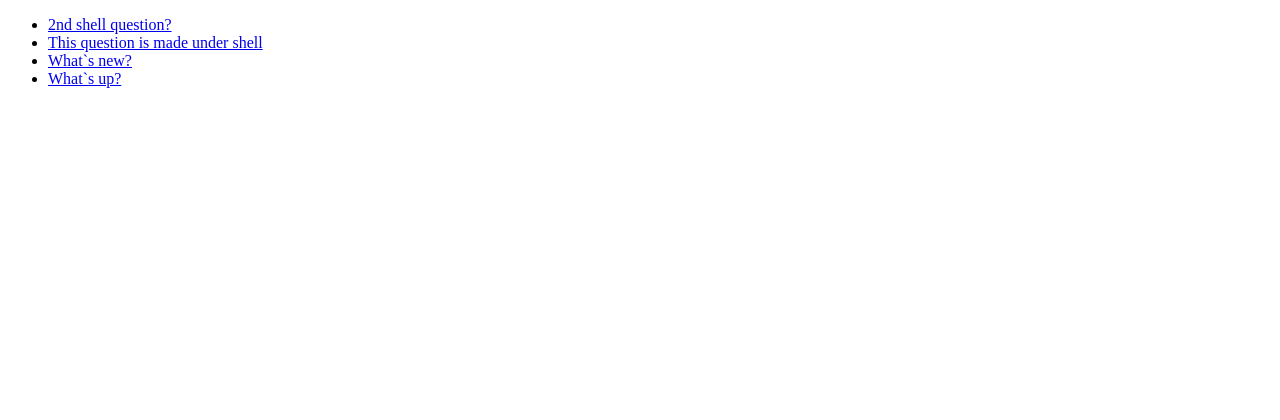
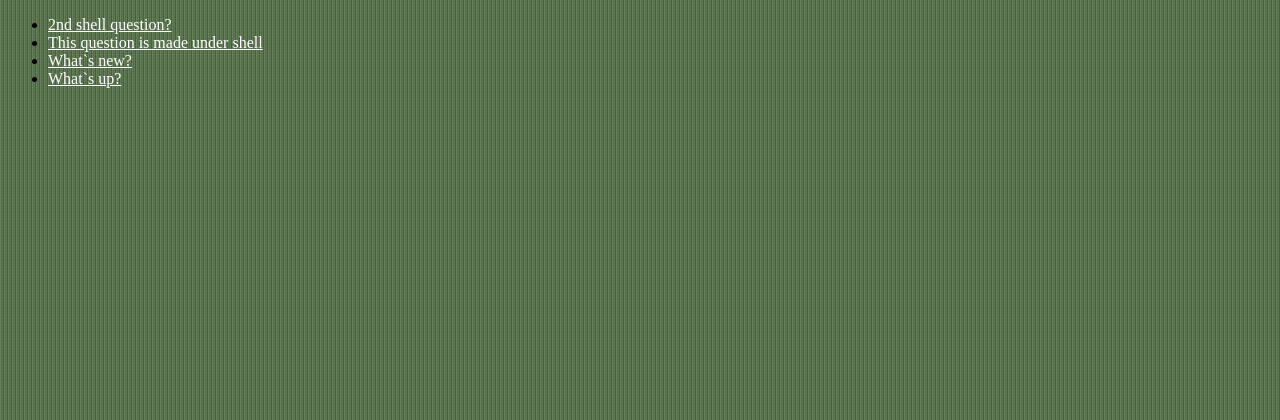
Before and after one commit to ilya-gasanov/tutorial_django_app, a Django app: page /polls/ in a window 1280 px wide. Shown: the top 420 px of the page. Run offline with Django 3.2, Linux system fonts and the light colour scheme; data comes from the database, SQL or seed files in the repository; both versions use the stored data as it was after the commit.

Commit message:
some static added

```diff
--- /dev/null
+++ b/polls/static/polls/style.css
@@ -0,0 +1,12 @@
+li a {
+    color: white;
+}
+
+li a:hover{
+    color: white;
+    font-size:14pt;
+}
+
+body {
+    background: white url("images/background.gif") right bottom;
+}
--- a/polls/templates/polls/index.html
+++ b/polls/templates/polls/index.html
@@ -1,6 +1,8 @@
 <!DOCTYPE html>
 <html lang="en">
 <head>
+    {% load staticfiles %}
+    <link rel="stylesheet" type="text/css" href="{% static 'polls/style.css' %}" />
     <meta charset="UTF-8">
     <title>Django Tutorial App</title>
 </head>
```
Also changed, not shown: db.sqlite3, polls/static/polls/images/background.gif (added).
